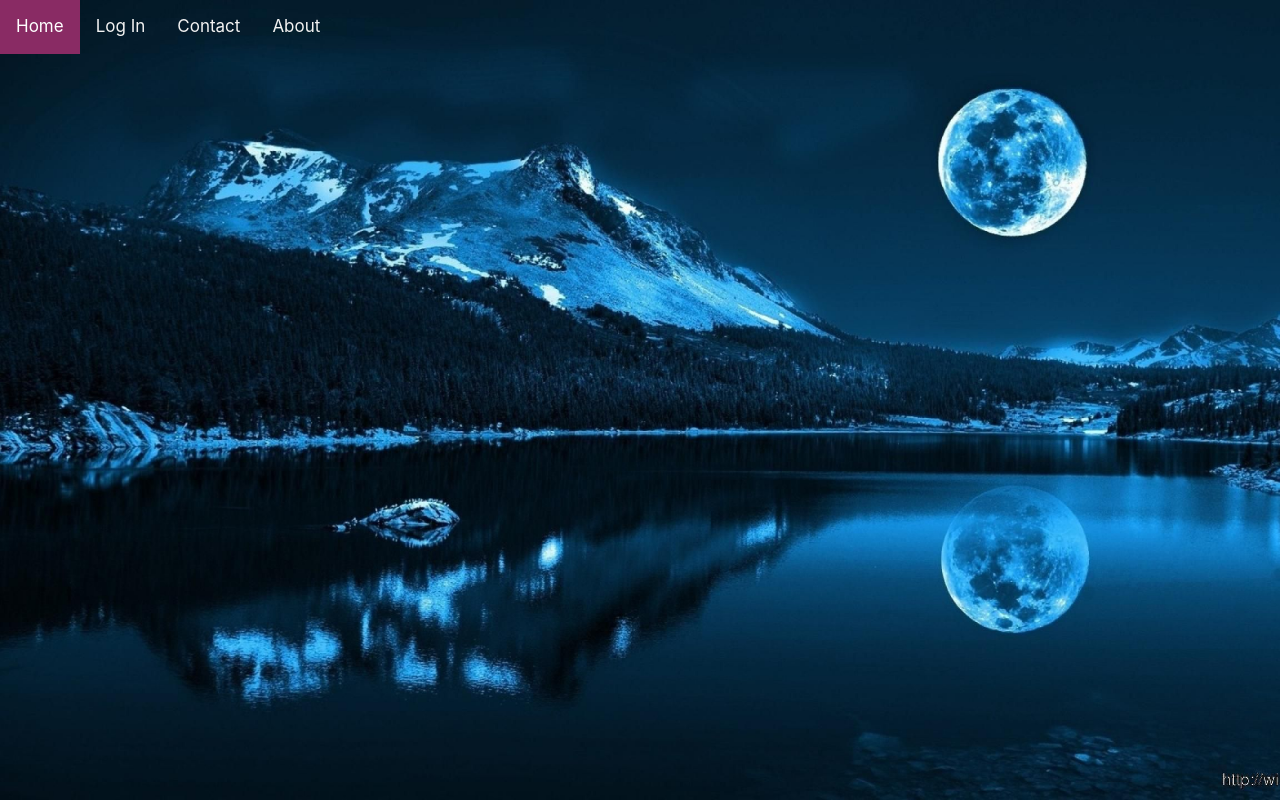
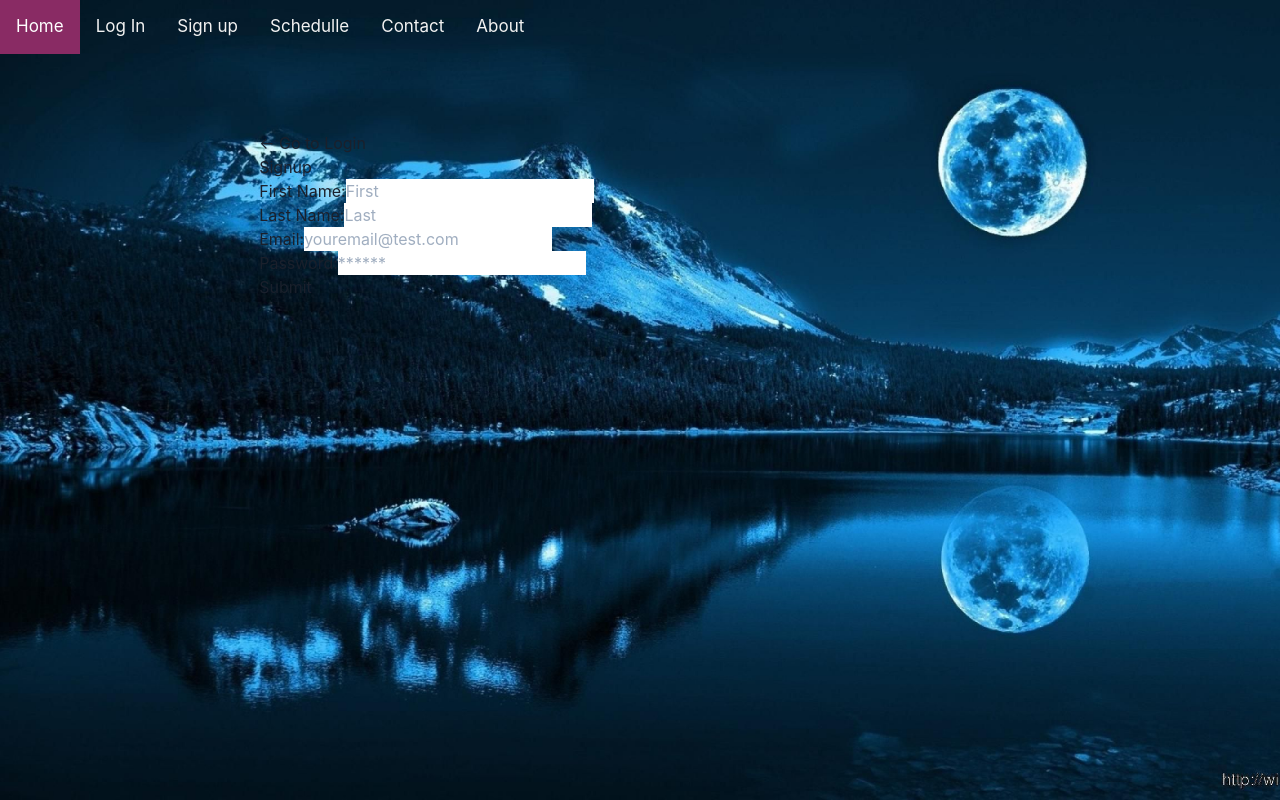
Before and after one commit to rogers0404/lunar-video-app, a React (Create React App) app in the folder client/: page /signup in a window 1280 px wide. Built offline with nearby package versions, Linux system fonts and the light colour scheme.

Commit message:
Added login and signup files

```diff
--- a/client/package.json
+++ b/client/package.json
@@ -2,6 +2,7 @@
   "name": "lunar-video-app",
   "version": "0.1.0",
   "private": true,
+  "proxy": "http://localhost:3001/",
   "dependencies": {
     "@apollo/react-hooks": "^4.0.0",
     "@chakra-ui/layout": "^1.2.0",
@@ -16,8 +17,10 @@
     "framer-motion": "^3.2.2-rc.1",
     "graphql": "^15.5.0",
     "graphql-tag": "^2.11.0",
+    "jwt-decode": "^3.1.2",
     "react": "^17.0.1",
     "react-dom": "^17.0.1",
+    "react-router-dom": "^5.2.0",
     "react-scripts": "4.0.1",
     "web-vitals": "^0.2.4"
   },
--- a/client/src/App.js
+++ b/client/src/App.js
@@ -4,19 +4,16 @@ import { BrowserRouter as Router, Route, Switch } from "react-router-dom";
 import { ApolloProvider } from '@apollo/react-hooks';
 import ApolloClient from 'apollo-boost';
 import { ChakraProvider, Grid, GridItem   } from "@chakra-ui/react";
-//import {  Box } from "@chakra-ui/react"
 import Nav from './components/Nav/Nav';
 import Home from './components/Home/Home';
+import Login from "./components/Login/Login";
+import Signup from "./components/Signup/Signup";
 
-/* import Home from "./pages/Home";
-import Detail from "./pages/Detail";
+/* import Detail from "./pages/Detail";
 import NoMatch from "./pages/NoMatch";
-import Success from "./pages/Success";
-import Login from "./pages/Login";
-import Signup from "./pages/Signup";
-import Nav from "./components/Nav"; */
+import Success from "./pages/Success"; */
+
 import { StoreProvider } from "./utils/GlobalState";
-/* import OrderHistory from "./pages/OrderHistory"; */
 
 const client = new ApolloClient({
   request: (operation) => {
@@ -52,9 +49,9 @@ function App() {
                       <GridItem rowSpan={7} colSpan={3} bg="transparent">
                             <Switch>
                                 <Route exact path="/" component={Home} />
-                              {/*  <Route exact path="/login" component={Login} />
+                                <Route exact path="/login" component={Login} />
                                 <Route exact path="/signup" component={Signup} />
-                                <Route exact path="/orderHistory" component={OrderHistory} />
+                                {/* <Route exact path="/orderHistory" component={OrderHistory} />
                                 <Route exact path="/products/:id" component={Detail} />
                                 <Route exact path="/success" component={Success} />
                                 <Route component={NoMatch} /> */}
--- a/client/src/components/Login/Login.js
+++ b/client/src/components/Login/Login.js
@@ -1,8 +1,8 @@
 import React, { useState } from "react";
 import { useMutation } from '@apollo/react-hooks';
 import { Link } from "react-router-dom";
-import { LOGIN } from "../utils/mutations"
-import Auth from "../utils/auth";
+import { LOGIN } from "../../utils/mutations"
+import Auth from "../../utils/auth";
 
 function Login(props) {
   const [formState, setFormState] = useState({ email: '', password: '' })
--- a/client/src/components/Nav/Nav.js
+++ b/client/src/components/Nav/Nav.js
@@ -6,7 +6,9 @@ function Nav() {
 
     <div className="topnav">
           <a className="active" href="/">Home</a>
-          <a href="#news">Log In</a>
+          <a href="/login">Log In</a>
+          <a href="/signup">Sign up</a>
+          <a href="/schedule">Schedulle</a>
           <a href="#contact">Contact</a>
           <a href="#about">About</a>
         </div>
--- a/client/src/components/Signup/Signup.js
+++ b/client/src/components/Signup/Signup.js
@@ -1,8 +1,8 @@
 import React, { useState } from "react";
 import { Link } from "react-router-dom";
 import { useMutation } from '@apollo/react-hooks';
-import Auth from "../utils/auth";
-import { ADD_USER } from "../utils/mutations";
+import Auth from "../../utils/auth";
+import { ADD_USER } from "../../utils/mutations";
 
 function Signup(props) {
   const [formState, setFormState] = useState({ email: '', password: '' });
@@ -10,12 +10,13 @@ function Signup(props) {
 
   const handleFormSubmit = async event => {
     event.preventDefault();
-    const mutationResponse = await addUser({
+    const mutationResponse = /* await */ addUser({
       variables: {
         email: formState.email, password: formState.password,
         firstName: formState.firstName, lastName: formState.lastName
       }
     });
+    console.log(mutationResponse);
     const token = mutationResponse.data.addUser.token;
     Auth.login(token);
   };
--- a/package.json
+++ b/package.json
@@ -23,7 +23,8 @@
   },
   "homepage": "https://github.com/rogers0404/lunar-video-app#readme",
   "dependencies": {
-    "if-env": "^1.0.4"
+    "if-env": "^1.0.4",
+    "jwt-decode": "^3.1.2"
   },
   "devDependencies": {
     "concurrently": "^5.3.0"
```
Also changed, not shown: 2 other files (tests, documents, lock files or other folders).
